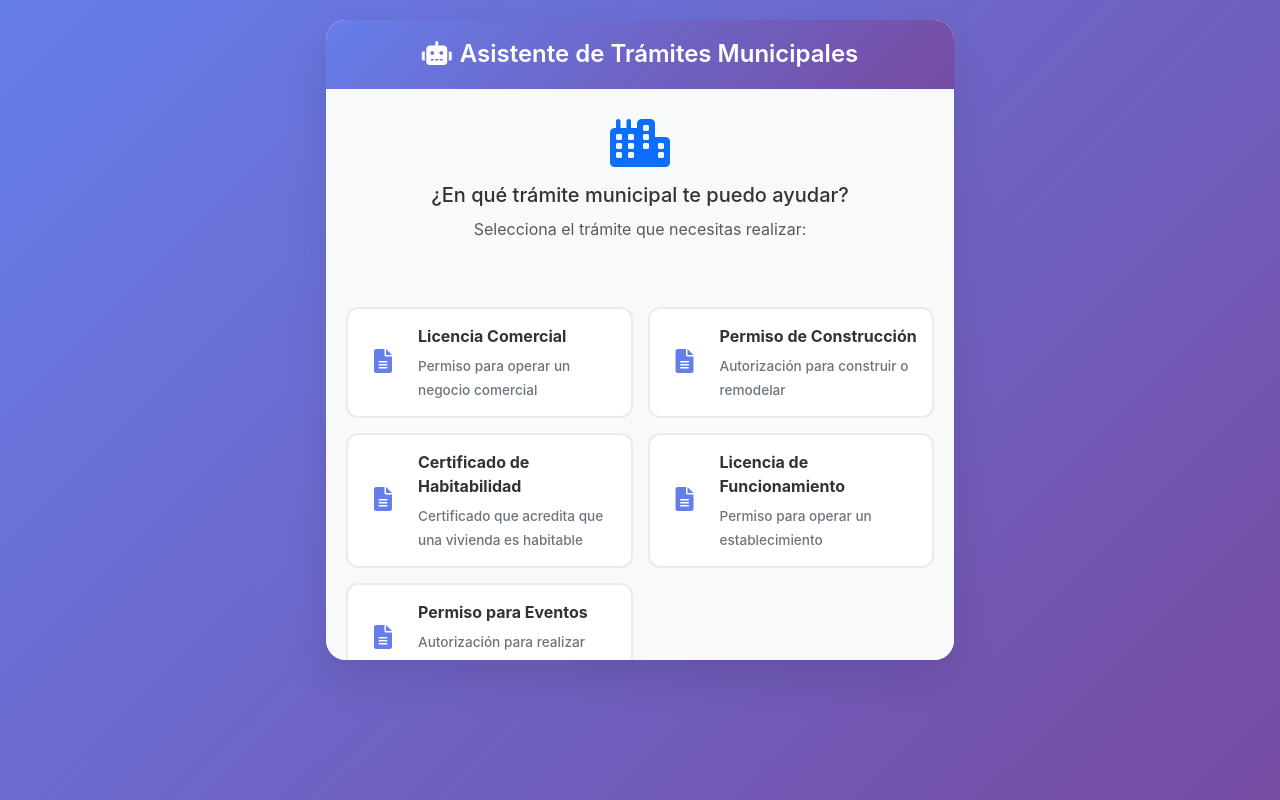
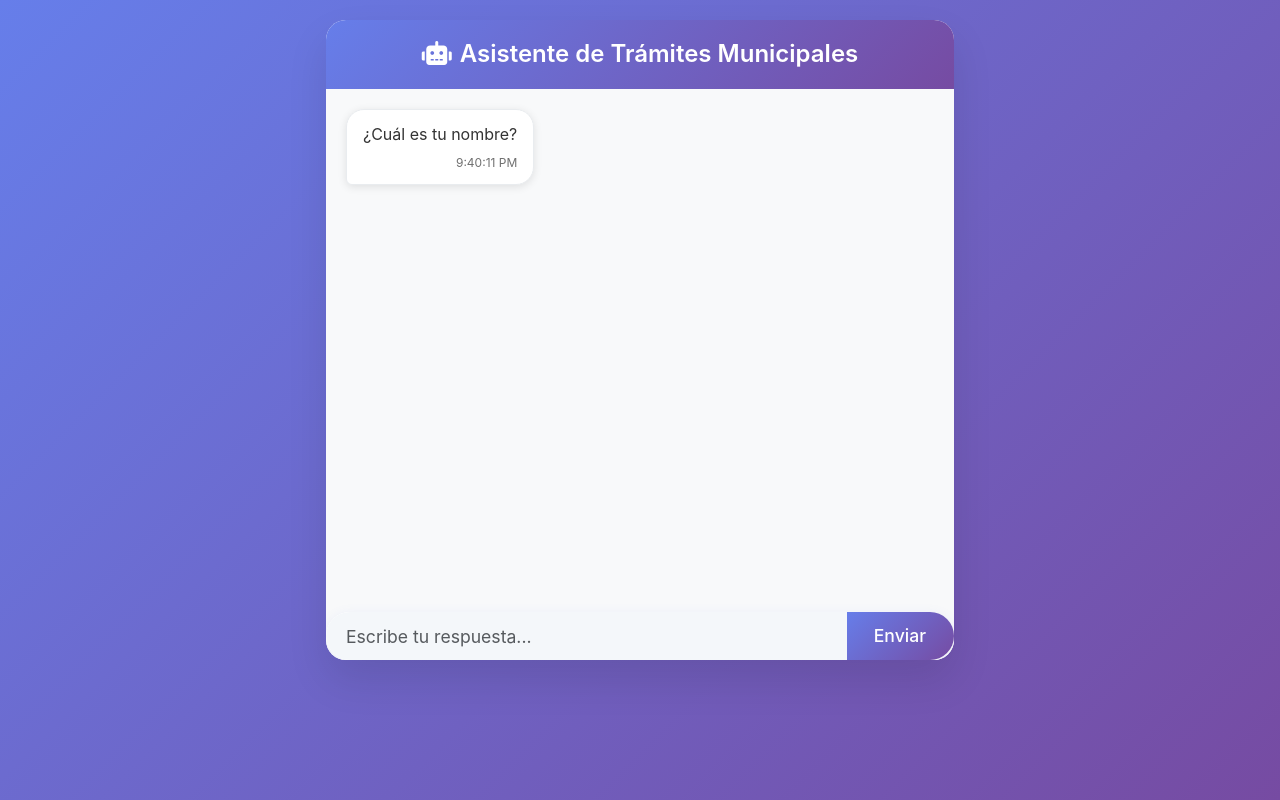
Before and after one commit to Jonathan141999/Proyecto-Chat, a React (Create React App) app: page / in a window 1280 px wide. Built offline with nearby package versions, Linux system fonts and the light colour scheme.

Commit message:
Avance del proyecto

```diff
--- a/src/components/Chatbot.css
+++ b/src/components/Chatbot.css
@@ -299,3 +299,69 @@
     content: '...';
   }
 }
+
+/* Chat input form mejorado */
+.chat-input-form {
+  position: sticky;
+  bottom: 0;
+  background: transparent;
+  padding: 20px 0 0 0;
+  z-index: 2;
+}
+
+.chat-input-form .input-group {
+  border-radius: 30px;
+  box-shadow: 0 2px 12px rgba(102, 126, 234, 0.10);
+  overflow: hidden;
+  background: #fff;
+  align-items: center;
+}
+
+.chat-input-form .form-control {
+  border: none;
+  border-radius: 30px 0 0 30px;
+  padding: 16px 20px;
+  font-size: 1.1em;
+  background: #fff;
+  box-shadow: none;
+  outline: none;
+  height: 48px;
+}
+
+.chat-input-form .form-control:focus {
+  box-shadow: none;
+  background: #f4f7fa;
+}
+
+.chat-input-form .btn-primary {
+  border-radius: 0 30px 30px 0;
+  padding: 0 28px;
+  font-size: 1.1em;
+  height: 48px;
+  background: linear-gradient(135deg, #667eea 0%, #764ba2 100%);
+  border: none;
+  transition: background 0.2s;
+  display: flex;
+  align-items: center;
+  justify-content: center;
+}
+
+.chat-input-form .btn-primary:hover {
+  background: linear-gradient(135deg, #764ba2 0%, #667eea 100%);
+}
+
+@media (max-width: 768px) {
+  .chat-input-form {
+    padding: 10px 0 0 0;
+  }
+  .chat-input-form .form-control {
+    font-size: 1em;
+    padding: 12px 12px;
+    height: 40px;
+  }
+  .chat-input-form .btn-primary {
+    font-size: 1em;
+    padding: 0 16px;
+    height: 40px;
+  }
+}
--- a/src/components/Chatbot.js
+++ b/src/components/Chatbot.js
@@ -1,69 +1,162 @@
 import React, { useState, useEffect, useRef } from 'react';
-import { Container, Row, Col, Card, Button } from 'react-bootstrap';
+import { Container, Row, Col, Card, Button, Form, InputGroup, Spinner } from 'react-bootstrap';
 import { tramites, resultados } from '../data/tramites';
-import { saveConversation, trackTramiteSelection, trackConversationStart } from '../services/firebaseService';
+import { saveConversation, updateConversationWithPdf, trackTramiteSelection, trackConversationStart } from '../services/firebaseService';
+import { getStorage, ref, uploadBytes, getDownloadURL } from 'firebase/storage';
 import './Chatbot.css';
+
+const userQuestions = [
+  { key: 'nombre', label: '¿Cuál es tu nombre?' },
+  { key: 'apellido', label: '¿Cuál es tu apellido?' },
+  { key: 'cedula', label: '¿Cuál es tu número de cédula?' },
+  { key: 'telefono', label: '¿Cuál es tu número telefónico?' },
+  { key: 'correo', label: '¿Cuál es tu correo electrónico?' },
+];
+
+const initialUserData = {
+  nombre: '',
+  apellido: '',
+  cedula: '',
+  telefono: '',
+  correo: '',
+};
 
 const Chatbot = () => {
   const [messages, setMessages] = useState([]);
   const [currentTramite, setCurrentTramite] = useState(null);
   const [conversationPath, setConversationPath] = useState([]);
   const [isComplete, setIsComplete] = useState(false);
+  const [userData, setUserData] = useState(initialUserData);
+  const [userStep, setUserStep] = useState(0); // 0: pidiendo datos, 1: trámites
+  const [inputValue, setInputValue] = useState('');
+  const [inputError, setInputError] = useState('');
   const messagesEndRef = useRef(null);
+  const [pdfUploading, setPdfUploading] = useState(false);
+  const [pdfUrl, setPdfUrl] = useState(null);
+  const [pdfError, setPdfError] = useState('');
+  const [conversationId, setConversationId] = useState(null);
+  const [selectedPdf, setSelectedPdf] = useState(null);
 
-  const scrollToBottom = () => {
-    messagesEndRef.current?.scrollIntoView({ behavior: "smooth" });
+  // Validación básica para cada campo
+  const validateInput = (key, value) => {
+    if (!value.trim()) return 'Este campo es obligatorio';
+    if (key === 'cedula' && !/^[0-9]+$/.test(value)) return 'Cédula inválida';
+    if (key === 'telefono' && !/^[0-9]{7,15}$/.test(value)) return 'Teléfono inválido';
+    if (key === 'correo' && !/^[^@\s]+@[^@\s]+\.[^@\s]+$/.test(value)) return 'Correo inválido';
+    return '';
   };
 
+  // Scroll automático
   useEffect(() => {
-    scrollToBottom();
+    messagesEndRef.current?.scrollIntoView({ behavior: "smooth" });
   }, [messages]);
+
+  // Al montar, inicia el flujo de preguntas
+  useEffect(() => {
+    if (messages.length === 0) {
+      setMessages([
+        {
+          id: Date.now(),
+          type: 'bot',
+          content: userQuestions[0].label,
+          timestamp: new Date(),
+        },
+      ]);
+    }
+  }, []);
+
+  // Manejar input del usuario para datos personales
+  const handleUserInput = (e) => {
+    setInputValue(e.target.value);
+    setInputError('');
+  };
+
+  const handleUserInputSubmit = (e) => {
+    e.preventDefault();
+    const currentQuestion = userQuestions[userStep];
+    const error = validateInput(currentQuestion.key, inputValue);
+    if (error) {
+      setInputError(error);
+      return;
+    }
+    // Agregar respuesta del usuario
+    const userMsg = {
+      id: Date.now(),
+      type: 'user',
+      content: inputValue,
+      timestamp: new Date(),
+    };
+    setMessages((prev) => [...prev, userMsg]);
+    // Guardar dato
+    const newUserData = { ...userData, [currentQuestion.key]: inputValue };
+    setUserData(newUserData);
+    setInputValue('');
+    setInputError('');
+    // Siguiente pregunta o pasar a trámites
+    if (userStep < userQuestions.length - 1) {
+      setTimeout(() => {
+        setMessages((prev) => [
+          ...prev,
+          {
+            id: Date.now() + 1,
+            type: 'bot',
+            content: userQuestions[userStep + 1].label,
+            timestamp: new Date(),
+          },
+        ]);
+        setUserStep(userStep + 1);
+      }, 400);
+    } else {
+      // Mensaje de bienvenida y mostrar trámites
+      setTimeout(() => {
+        setMessages((prev) => [
+          ...prev,
+          {
+            id: Date.now() + 2,
+            type: 'bot',
+            content: `¡Hola ${newUserData.nombre} ${newUserData.apellido}! Por favor, selecciona el trámite que deseas realizar.`,
+            timestamp: new Date(),
+          },
+        ]);
+        setUserStep('tramites');
+      }, 400);
+    }
+  };
 
   const startConversation = (tramiteId) => {
     const tramite = tramites[tramiteId];
     const firstQuestion = tramite.preguntas[0];
-
     setCurrentTramite(tramite);
     setConversationPath([{ tramite: tramiteId, question: 1 }]);
-
-    // Track analytics
     trackTramiteSelection(tramiteId, tramite.nombre);
     trackConversationStart(tramiteId);
-
     const welcomeMessage = {
       id: Date.now(),
       type: 'bot',
-      content: `¡Hola! Te ayudo con el trámite de "${tramite.nombre}". ${tramite.descripcion}`,
-      timestamp: new Date()
+      content: `¡Te ayudo con el trámite de "${tramite.nombre}". ${tramite.descripcion}`,
+      timestamp: new Date(),
     };
-
     const questionMessage = {
       id: Date.now() + 1,
       type: 'bot',
       content: firstQuestion.pregunta,
       options: firstQuestion.opciones,
-      timestamp: new Date()
+      timestamp: new Date(),
     };
-
     setMessages([welcomeMessage, questionMessage]);
   };
 
   const handleOptionSelect = async (option) => {
-    // Agregar la respuesta del usuario
     const userMessage = {
       id: Date.now(),
       type: 'user',
       content: option.texto,
-      timestamp: new Date()
+      timestamp: new Date(),
     };
-
-    setMessages(prev => [...prev, userMessage]);
-    setConversationPath(prev => [...prev, { answer: option.texto }]);
-
-    // Verificar si es un resultado final
+    setMessages((prev) => [...prev, userMessage]);
+    setConversationPath((prev) => [...prev, { answer: option.texto }]);
     if (typeof option.siguiente === 'string') {
       const resultado = resultados[option.siguiente];
-
       const resultMessage = {
         id: Date.now() + 1,
         type: 'bot',
@@ -71,76 +164,70 @@ const Chatbot = () => {
         details: resultado.mensaje,
         steps: resultado.pasos,
         resultType: resultado.tipo,
-        timestamp: new Date()
+        timestamp: new Date(),
       };
-
-      setMessages(prev => [...prev, resultMessage]);
+      setMessages((prev) => [...prev, resultMessage]);
       setIsComplete(true);
-
-      // Guardar conversación en Firebase
       try {
-        await saveConversation({
+        const convId = await saveConversation({
           tramite: currentTramite.id,
           conversationPath: [...conversationPath, { answer: option.texto }],
           result: option.siguiente,
-          timestamp: new Date()
+          user: userData,
+          timestamp: new Date(),
         });
+        setConversationId(convId);
       } catch (error) {
         console.error('Error al guardar la conversación:', error);
-        // No mostrar error al usuario, solo log
       }
-
       return;
     }
-
-    // Buscar la siguiente pregunta
-    const nextQuestion = currentTramite.preguntas.find(q => q.id === option.siguiente);
-
+    const nextQuestion = currentTramite.preguntas.find((q) => q.id === option.siguiente);
     if (nextQuestion) {
-      setConversationPath(prev => [...prev, { question: nextQuestion.id }]);
-
+      setConversationPath((prev) => [...prev, { question: nextQuestion.id }]);
       const questionMessage = {
         id: Date.now() + 1,
         type: 'bot',
         content: nextQuestion.pregunta,
         options: nextQuestion.opciones,
-        timestamp: new Date()
+        timestamp: new Date(),
       };
-
-      setMessages(prev => [...prev, questionMessage]);
+      setMessages((prev) => [...prev, questionMessage]);
     }
   };
 
   const resetConversation = () => {
-    setMessages([]);
+    setMessages([
+      {
+        id: Date.now(),
+        type: 'bot',
+        content: userQuestions[0].label,
+        timestamp: new Date(),
+      },
+    ]);
     setCurrentTramite(null);
     setConversationPath([]);
     setIsComplete(false);
+    setUserStep(0);
+    setUserData(initialUserData);
+    setInputValue('');
+    setInputError('');
   };
 
   const renderMessage = (message) => {
     if (message.type === 'user') {
       return (
         <div key={message.id} className="message user-message">
-          <div className="message-content">
-            {message.content}
-          </div>
-          <div className="message-time">
-            {message.timestamp.toLocaleTimeString()}
-          </div>
+          <div className="message-content">{message.content}</div>
+          <div className="message-time">{message.timestamp.toLocaleTimeString()}</div>
         </div>
       );
     }
-
     return (
       <div key={message.id} className={`message bot-message ${message.resultType ? `result-${message.resultType}` : ''}`}>
         <div className="message-content">
           {message.content}
-          {message.details && (
-            <div className="message-details">
-              {message.details}
-            </div>
-          )}
+          {message.details && <div className="message-details">{message.details}</div>}
           {message.steps && (
             <div className="message-steps">
               <h6>Pasos a seguir:</h6>
@@ -166,11 +253,55 @@ const Chatbot = () => {
             ))}
           </div>
         )}
-        <div className="message-time">
-          {message.timestamp.toLocaleTimeString()}
-        </div>
+        <div className="message-time">{message.timestamp.toLocaleTimeString()}</div>
       </div>
     );
+  };
+
+  // Subida de PDF a Firebase Storage
+  const handlePdfFileChange = (e) => {
+    setPdfError('');
+    setSelectedPdf(null);
+    const file = e.target.files[0];
+    if (!file) return;
+    if (file.type !== 'application/pdf') {
+      setPdfError('Solo se permiten archivos PDF.');
+      return;
+    }
+    setSelectedPdf(file);
+  };
+
+  const handlePdfUpload = async () => {
+    if (!selectedPdf) {
+      setPdfError('Selecciona un archivo PDF primero.');
+      return;
+    }
+    setPdfUploading(true);
+    setPdfError('');
+    try {
+      const storage = getStorage();
+      const storageRef = ref(storage, `tramites_pdfs/${userData.cedula}_${Date.now()}.pdf`);
+      await uploadBytes(storageRef, selectedPdf);
+      const url = await getDownloadURL(storageRef);
+      setPdfUrl(url);
+      if (conversationId) {
+        await updateConversationWithPdf(conversationId, url);
+      }
+      setMessages((prev) => [
+        ...prev,
+        {
+          id: Date.now(),
+          type: 'bot',
+          content: '¡Documento PDF subido correctamente!',
+          timestamp: new Date(),
+        },
+      ]);
+      setSelectedPdf(null);
+    } catch (err) {
+      setPdfError('Error al subir el PDF. Intenta de nuevo.');
+    } finally {
+      setPdfUploading(false);
+    }
   };
 
   return (
@@ -184,17 +315,40 @@ const Chatbot = () => {
                 Asistente de Trámites Municipales
               </h4>
             </Card.Header>
-
             <Card.Body className="chatbot-body">
-              {messages.length === 0 ? (
-                <div className="welcome-section">
-                  <div className="welcome-message">
-                    <i className="fas fa-city fa-3x mb-3 text-primary"></i>
-                    <h5>¿En qué trámite municipal te puedo ayudar?</h5>
-                    <p className="text-muted">Selecciona el trámite que necesitas realizar:</p>
+              <div className="messages-container">
+                <div className="messages-list">
+                  {messages.map(renderMessage)}
+                  <div ref={messagesEndRef} />
                 </div>
-
-                  <div className="tramites-grid">
+                {/* Input para datos personales tipo chat con botón de enviar */}
+                {userStep !== 'tramites' && !currentTramite && (
+                  <Form onSubmit={handleUserInputSubmit} className="chat-input-form">
+                    <InputGroup>
+                      <Form.Control
+                        type="text"
+                        placeholder="Escribe tu respuesta..."
+                        value={inputValue}
+                        onChange={handleUserInput}
+                        isInvalid={!!inputError}
+                        autoFocus
+                        autoComplete="off"
+                        onKeyDown={(e) => {
+                          if (e.key === 'Enter' && !e.shiftKey) {
+                            // Permitir enviar con Enter
+                          }
+                        }}
+                      />
+                      <Button variant="primary" type="submit">
+                        Enviar
+                      </Button>
+                      <Form.Control.Feedback type="invalid">{inputError}</Form.Control.Feedback>
+                    </InputGroup>
+                  </Form>
+                )}
+                {/* Opciones de trámites */}
+                {userStep === 'tramites' && !currentTramite && (
+                  <div className="tramites-grid mt-3">
                     {Object.values(tramites).map((tramite) => (
                       <Button
                         key={tramite.id}
@@ -212,28 +366,37 @@ const Chatbot = () => {
                       </Button>
                     ))}
                   </div>
-                </div>
-              ) : (
-                <div className="messages-container">
-                  <div className="messages-list">
-                    {messages.map(renderMessage)}
-                    <div ref={messagesEndRef} />
-                  </div>
-
+                )}
+                {/* Flujo de preguntas del trámite */}
+                {currentTramite && (
+                  <>
+                    {/* El flujo de preguntas ya está en los mensajes */}
                     {isComplete && (
+                      <>
+                        {/* Subida de PDF al finalizar */}
                         <div className="conversation-actions">
-                      <Button
-                        variant="primary"
-                        onClick={resetConversation}
-                        className="w-100"
-                      >
+                          <Form.Group controlId="pdfUpload" className="mb-2">
+                            <Form.Label><b>Sube tu documento en PDF:</b></Form.Label>
+                            <Form.Control type="file" accept="application/pdf" onChange={handlePdfFileChange} disabled={pdfUploading} />
+                            {selectedPdf && !pdfUrl && (
+                              <Button variant="success" className="mt-2" onClick={handlePdfUpload} disabled={pdfUploading}>
+                                {pdfUploading ? <Spinner animation="border" size="sm" /> : 'Subir archivo'}
+                              </Button>
+                            )}
+                            {pdfUploading && !selectedPdf && <Spinner animation="border" size="sm" className="ms-2" />}
+                            {pdfError && <div className="text-danger mt-1">{pdfError}</div>}
+                            {pdfUrl && <div className="text-success mt-1">PDF subido correctamente.</div>}
+                          </Form.Group>
+                          <Button variant="primary" onClick={resetConversation} className="w-100 mt-2">
                             <i className="fas fa-redo me-2"></i>
                             Iniciar nuevo trámite
                           </Button>
                         </div>
+                      </>
+                    )}
+                  </>
                 )}
               </div>
-              )}
             </Card.Body>
           </Card>
         </Col>
```
Also changed, not shown: package.json (+4 -3 lines), src/services/firebaseService.js (+13 -1 lines), 2 other files (tests, documents, lock files or other folders). Lines whose indentation alone changed are shown as unchanged.
